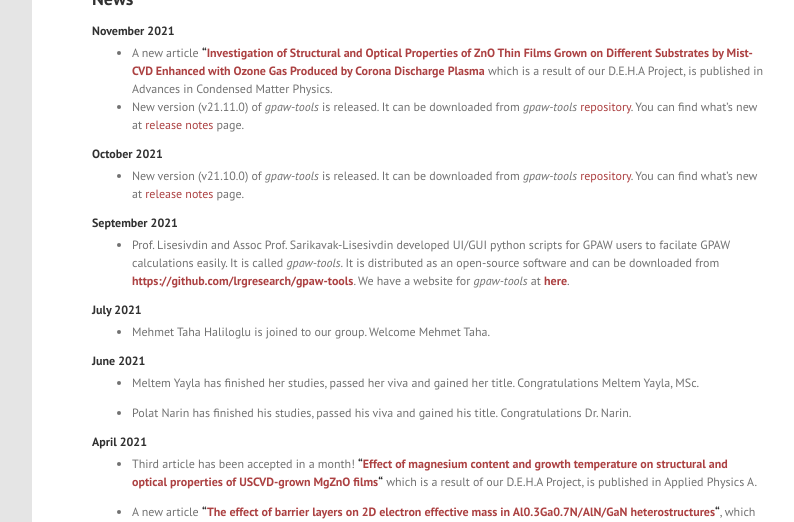
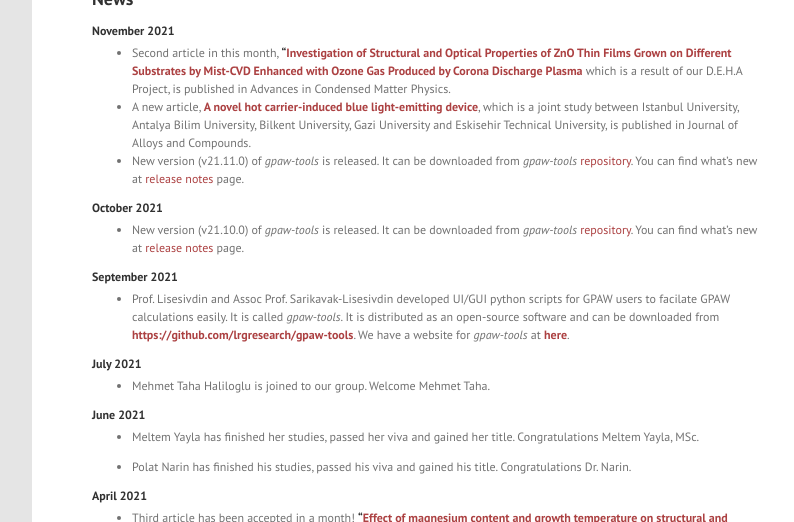
Before and after one commit to lrgresearch/oldwebsite, a Jekyll site: the page built from index.md, in a window 1280 px wide and 900 px high, cut to the strip 378-900 px from the top of the window. Shown: the whole strip, without its empty margins (184-978 px from the left). Built offline with Jekyll 4.4.1, drawn with Linux system fonts in a browser that asks for light colours; the list of posts is cut into pages by our own code.

Commit message:
Update index.md

```diff
--- a/index.md
+++ b/index.md
@@ -8,7 +8,8 @@
 
 #### November 2021
 
-* A new article **"[Investigation of Structural and Optical Properties of ZnO Thin Films Grown on Different Substrates by Mist-CVD Enhanced with Ozone Gas Produced by Corona Discharge Plasma](https://doi.org/10.1155/2021/1130829)** which is a result of our D.E.H.A Project, is published in  Advances in Condensed Matter Physics.
+* Second article in this month, **"[Investigation of Structural and Optical Properties of ZnO Thin Films Grown on Different Substrates by Mist-CVD Enhanced with Ozone Gas Produced by Corona Discharge Plasma](https://doi.org/10.1155/2021/1130829)** which is a result of our D.E.H.A Project, is published in  Advances in Condensed Matter Physics.
+* A new article, **[A novel hot carrier-induced blue light-emitting device](https://doi.org/10.1016/j.jallcom.2021.160511)**, which is a  joint study between  Istanbul University, Antalya Bilim University, Bilkent University, Gazi University and Eskisehir Technical University, is published in Journal of Alloys and Compounds.
 * New version (v21.11.0) of *gpaw-tools* is released. It can be downloaded from *gpaw-tools* [repository](https://github.com/lrgresearch/gpaw-tools). You can find what's new at [release notes](https://www.lrgresearch.org/gpaw-tools/releasenotes/#version-21110) page.
 
 #### October 2021
```
